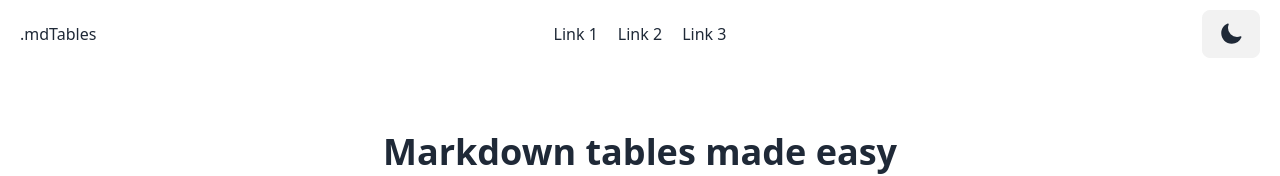
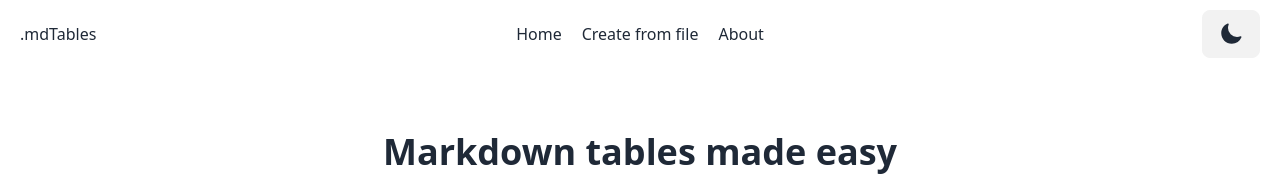
Before and after one commit to ZeroWave022/mdtables, a Nuxt app: page / in a window 1280 px wide. Shown: the top 176 px of the page. Built offline with nearby package versions, Linux system fonts and the light colour scheme.

Commit message:
feat: Add links to navbar

```diff
--- a/components/Navbar.vue
+++ b/components/Navbar.vue
@@ -13,17 +13,17 @@ import { Bars3Icon } from "@heroicons/vue/24/solid";
                     tabindex="0"
                     class="dropdown-content z-10 menu p-2 shadow-md bg-base-200 rounded-box w-52"
                 >
-                    <li><a href="#">Link 1</a></li>
-                    <li><a href="#">Link 2</a></li>
-                    <li><a href="#">Link 3</a></li>
+                    <li><NuxtLink to="/">Home</NuxtLink></li>
+                    <li><NuxtLink to="/from-file">Create from file</NuxtLink></li>
+                    <li><NuxtLink to="#">About</NuxtLink></li>
                 </ul>
             </div>
             <span>.mdTables</span>
         </div>
         <div class="navbar-center hidden md:flex gap-5">
-            <a href="#">Link 1</a>
-            <a href="#">Link 2</a>
-            <a href="#">Link 3</a>
+            <NuxtLink to="/">Home</NuxtLink>
+            <NuxtLink to="/from-file">Create from file</NuxtLink>
+            <NuxtLink to="#">About</NuxtLink>
         </div>
         <div class="navbar-end">
             <ThemeToggle />
```
